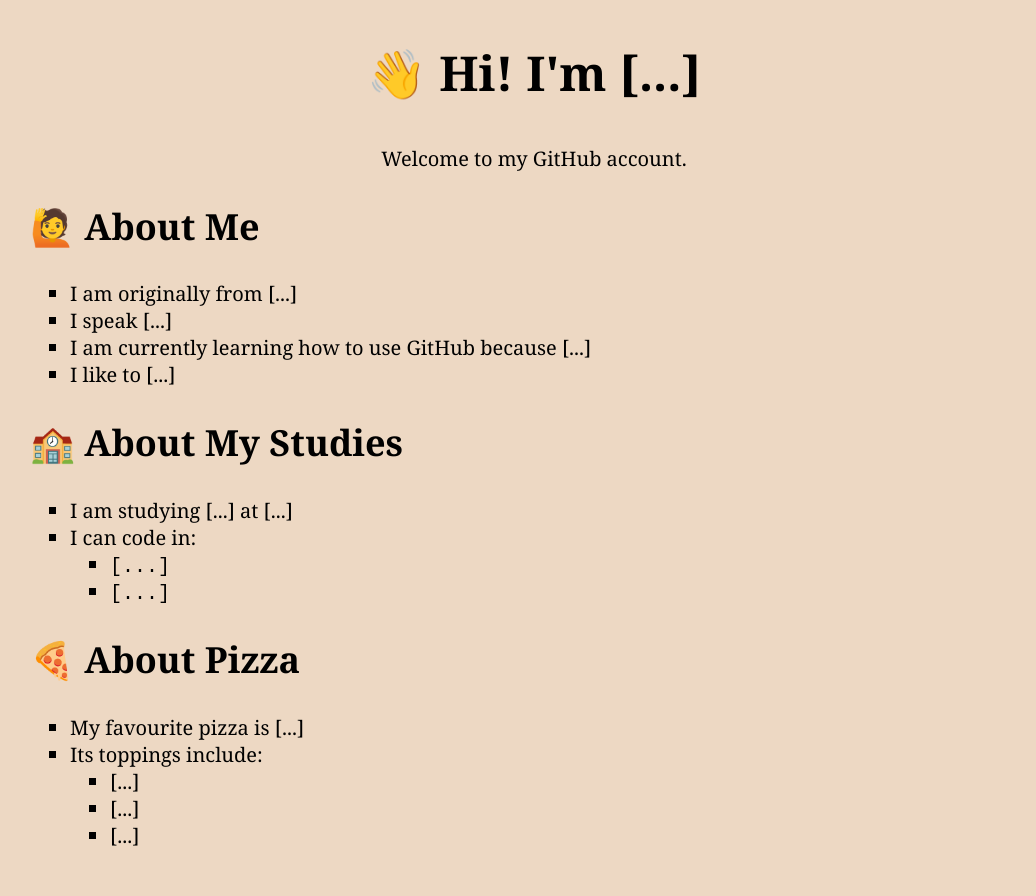
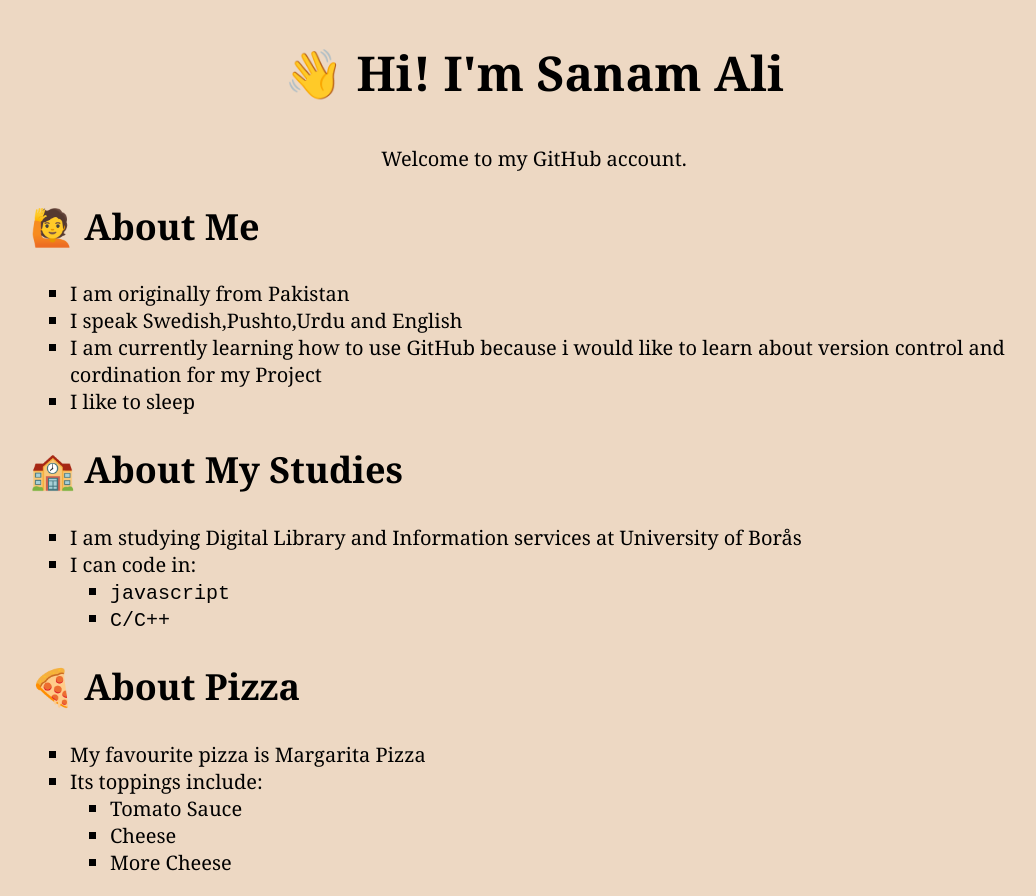
Before and after one commit to Sanam-Ali/welcomepage, a plain HTML site: page index.html in a window 1280 px wide. Shown: the whole page, without its empty margins (106-1142 px from the left). Before the commit the page ends 869 px from the top, so only its background shows below. Drawn offline with Linux system fonts and the light colour scheme.

Commit message:
Added information

```diff
--- a/index.html
+++ b/index.html
@@ -1,13 +1,15 @@
 <?xml version="1.0" encoding="UTF-8"?>
 <!DOCTYPE html>
 <html xmlns="http://www.w3.org/1999/xhtml">
+
 <head>
     <title>My Personal GitHub Webpage</title>
-        <link rel="stylesheet" type="text/css" href="css/style.css"/>
+    <link rel="stylesheet" type="text/css" href="css/style.css" />
 </head>
+
 <body>
     <article>
-        <h1>&#128075; Hi! I'm [...]</h1>
+        <h1>&#128075; Hi! I'm Sanam Ali</h1>
         <p>
             Welcome to my GitHub account.
         </p>
@@ -15,20 +17,21 @@
     <article>
         <h2>&#128587; About Me</h2>
         <ul>
-            <li>I am originally from [...]</li>
-            <li>I speak [...]</li>
-            <li>I am currently learning how to use GitHub because [...]</li>
-            <li>I like to [...]</li>
+            <li>I am originally from Pakistan</li>
+            <li>I speak Swedish,Pushto,Urdu and English</li>
+            <li>I am currently learning how to use GitHub because i would like to learn about version control and
+                cordination for my Project </li>
+            <li>I like to sleep</li>
         </ul>
     </article>
     <article>
         <h2>&#127979; About My Studies </h2>
         <ul>
-            <li>I am studying [...] at [...]</li>
+            <li>I am studying Digital Library and Information services at University of Borås</li>
             <li>I can code in:
                 <ul>
-                    <li><code>[...]</code></li>
-                    <li><code>[...]</code></li>
+                    <li><code>javascript</code></li>
+                    <li><code>C/C++</code></li>
                 </ul>
             </li>
         </ul>
@@ -36,15 +39,16 @@
     <article>
         <h2>&#127829; About Pizza</h2>
         <ul>
-            <li>My favourite pizza is [...]</li>
+            <li>My favourite pizza is Margarita Pizza</li>
             <li>Its toppings include:
                 <ul>
-                    <li>[...]</li>
-                    <li>[...]</li>
-                    <li>[...]</li>
+                    <li>Tomato Sauce</li>
+                    <li>Cheese</li>
+                    <li>More Cheese</li>
                 </ul>
             </li>
         </ul>
     </article>
 </body>
+
 </html>
```
Lines whose indentation alone changed are shown as unchanged.
